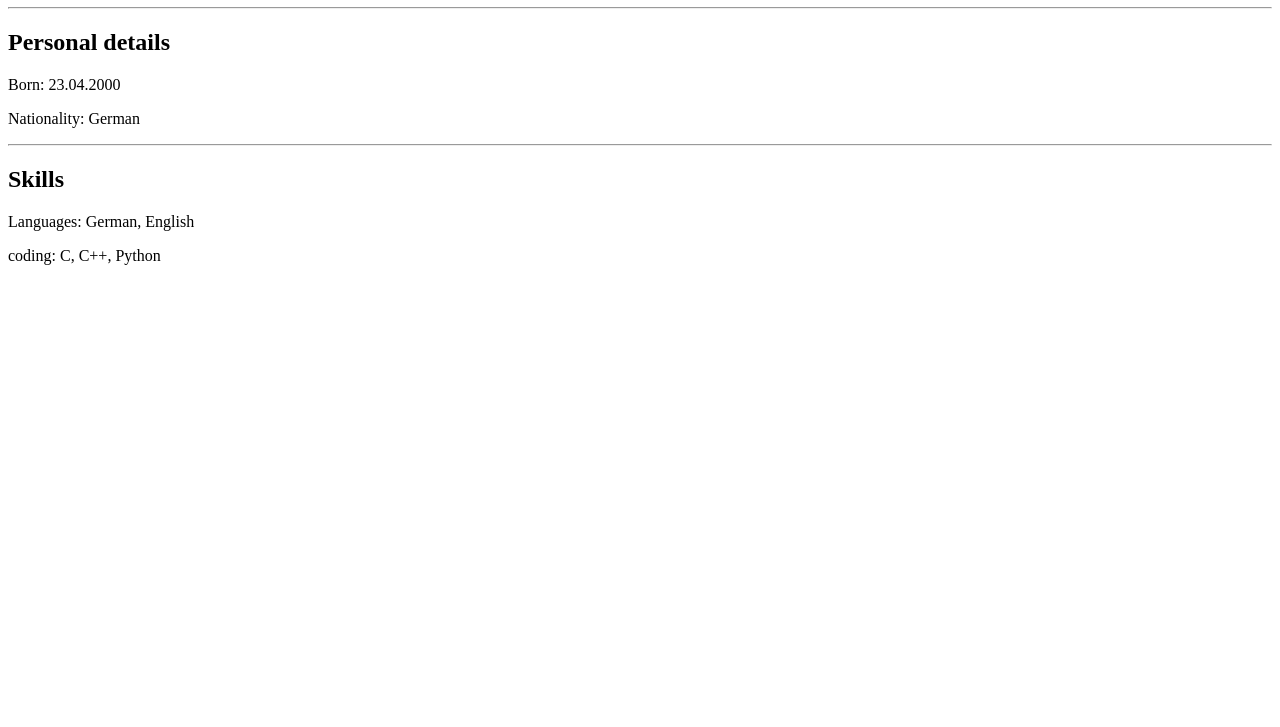
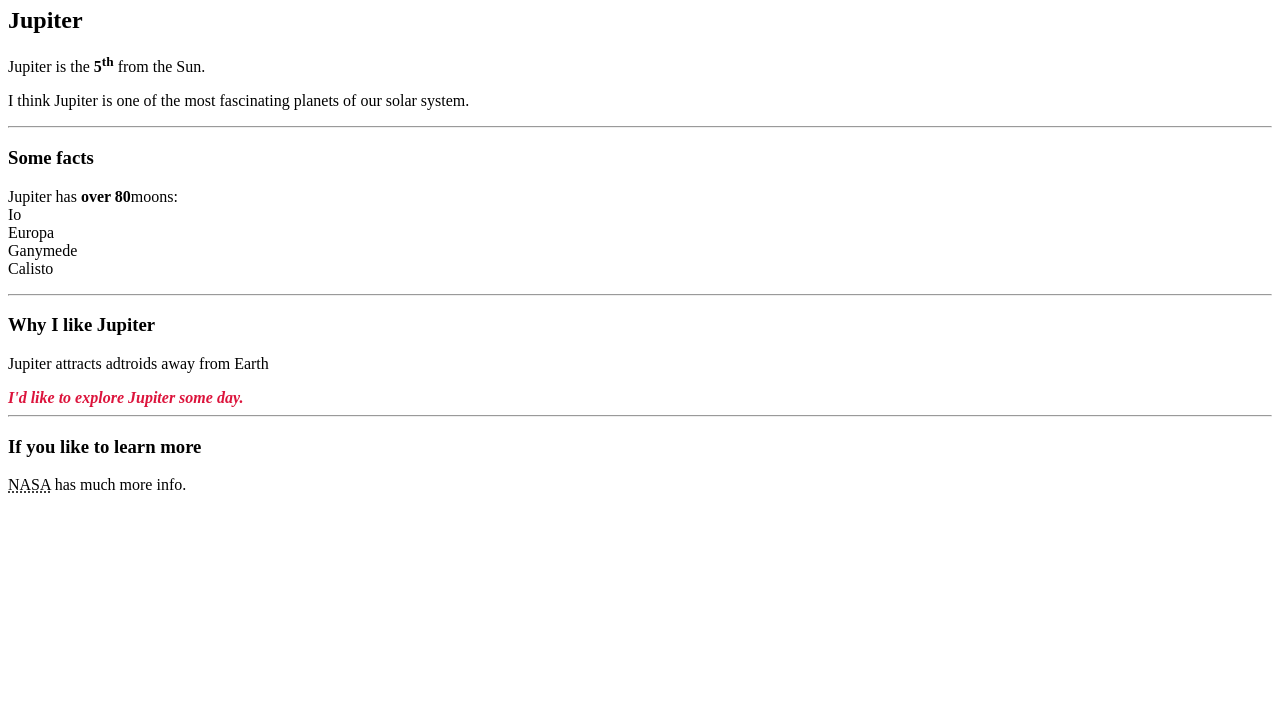
Before and after one commit to SalihKonak/web-programming, a plain HTML site: page index.html in a window 1280 px wide. Shown: the part 73-800 px from the top of the page. Drawn offline with Linux system fonts and the light colour scheme.

Commit message:
modified:   index.html

```diff
--- a/index.html
+++ b/index.html
@@ -1,18 +1,34 @@
-<!doctype HTML>
+<!DOCTYPE html>
 
 <html>
     <head>
-        <title>Salih Mikail Konak</title>
+        <title>excersice</title>
+        <style>
+            a {
+                font-style: italic;
+                font-weight: bold;
+                color: crimson;
+            }
+        </style>
     </head>
-    <bode>
-        <h1>Salih Mikail Konak</h1>
+    <body>
+        <h1>My favorite plante</h1>
+        <h2>Jupiter</h2>
+        <p>Jupiter is the <b>5<sup>th</sup></b> from the Sun.</p>
+        <p>I think Jupiter is one of the most fascinating planets of our solar system.</p>
         <hr>
-        <h2>Personal details</h2>
-        <p>Born: 23.04.2000</p>
-        <p>Nationality: German</p>
+        <h3>Some facts</h3>
+        <p>Jupiter has <b>over 80</b>moons:<br>
+        Io<br>
+        Europa<br>
+        Ganymede<br>
+        Calisto</p>
         <hr>
-        <h2>Skills</h2>
-        <p>Languages: German, English</p>
-        <p>coding: C, C++, Python</p>
-    </bode>
+        <h3>Why I like Jupiter</h3>
+        <p>Jupiter attracts adtroids away from Earth</p>
+        <a>I'd like to explore Jupiter some day.</a>
+        <hr>
+        <h3>If you like to learn more</h3>
+        <p><abbr title="National Aeronautics and Space Administration">NASA</abbr> has much more info.</p>
+    </body>
 </html>
```
